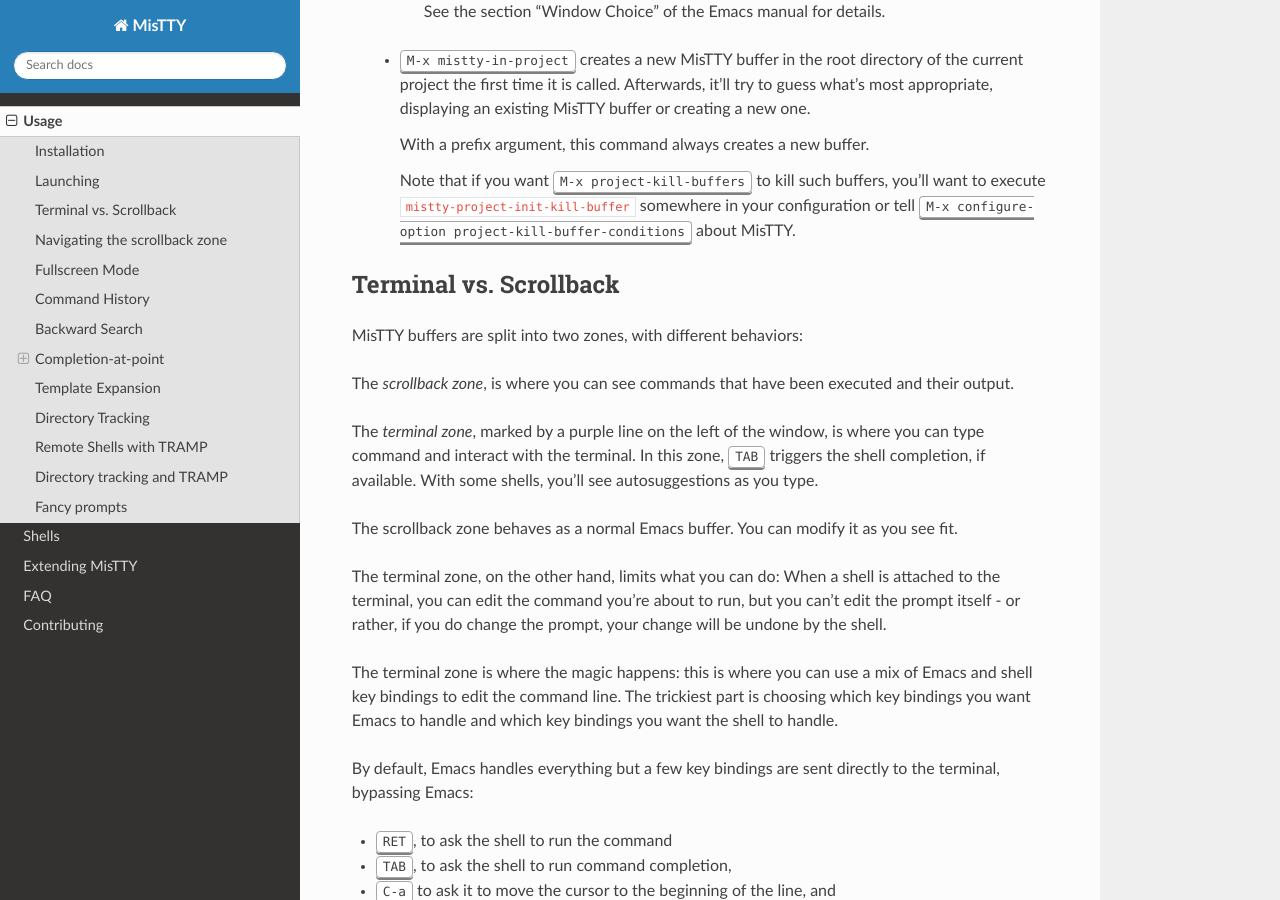
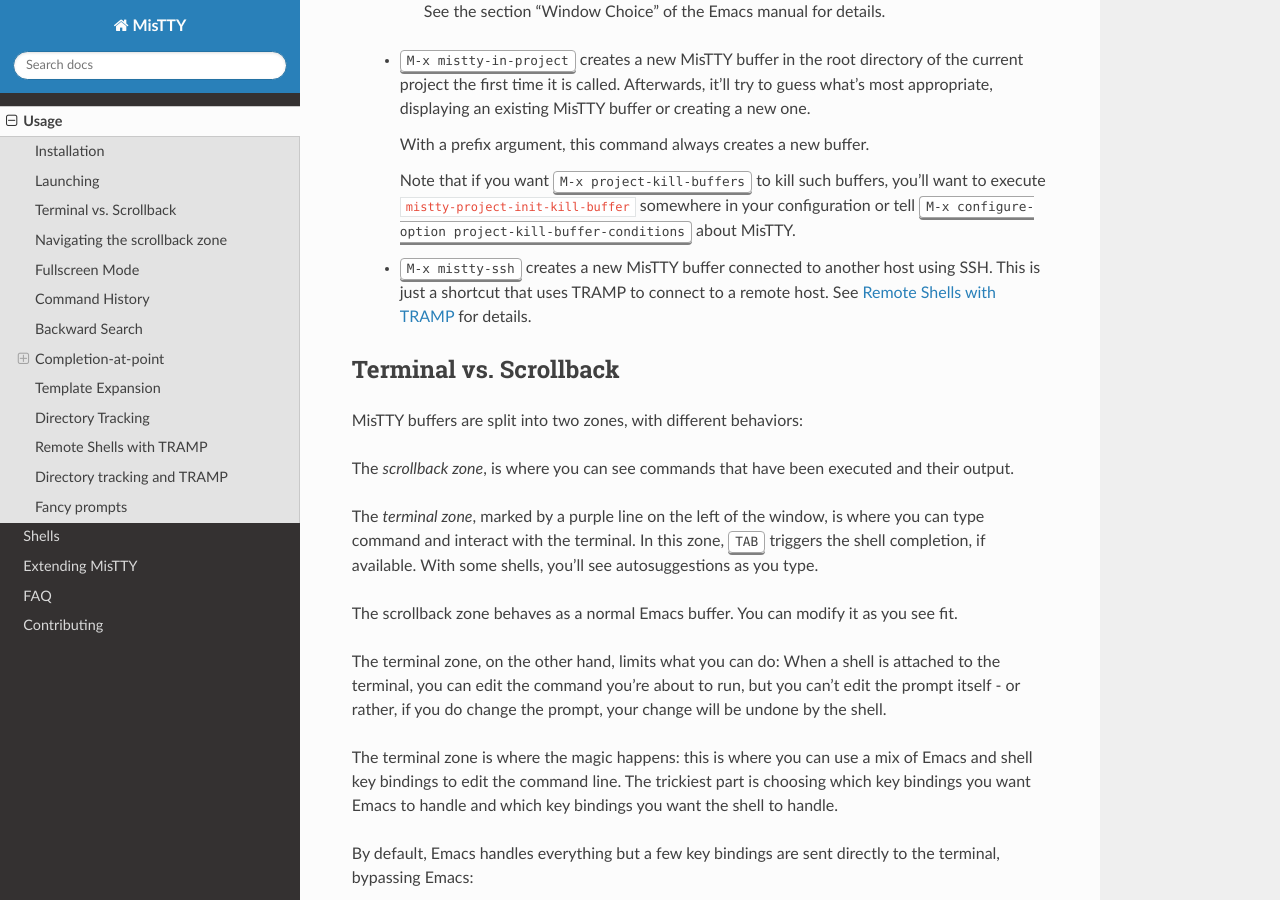
Before and after one commit to szermatt/mistty, a Sphinx documentation site: the page built from docs/source/usage.rst, in a window 1280 px wide and 900 px high, scrolled down 1428 px. Built offline with Sphinx 7.4.7 and the Read the Docs theme 3.1.0, drawn with Linux system fonts in a browser that asks for light colours.

Commit message:
feat: New command mistty-ssh for connecting to another host.
This change introduces the command mistty-ssh, which allows connecting
to another host, with host completion provided by pcomplete.

```diff
--- a/docs/source/usage.rst
+++ b/docs/source/usage.rst
@@ -93,6 +93,7 @@
 
   .. index::
      pair: command; mistty-in-project
+     pair: command; mistty-ssh
 
   - :kbd:`M-x mistty-in-project` creates a new MisTTY buffer in the
     root directory of the current project the first time it is called.
@@ -106,6 +107,10 @@
     :code:`mistty-project-init-kill-buffer` somewhere in your
     configuration or tell :kbd:`M-x configure-option
     project-kill-buffer-conditions` about MisTTY.
+
+  - :kbd:`M-x mistty-ssh` creates a new MisTTY buffer connected to
+    another host using SSH. This is just a shortcut that uses TRAMP to
+    connect to a remote host. See :ref:`remote_shells` for details.
 
 .. _term-vs-scroll:
 
```
Also changed, not shown: 2 other files.
